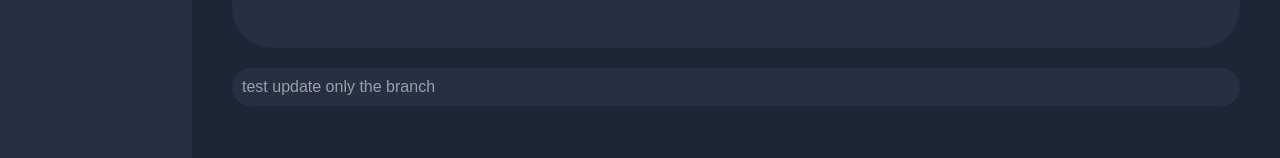
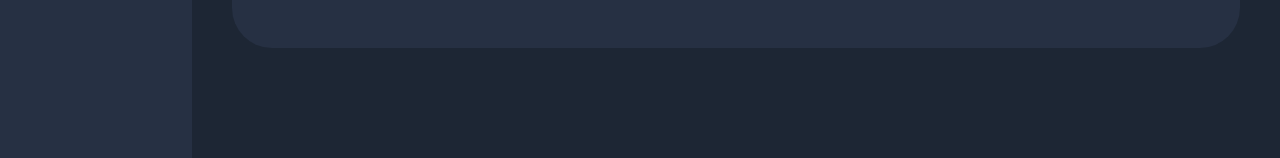
Before and after one commit to carolinmn/Dell-project, a React (Create React App) app in the folder logs_analyzer/: page / in a window 1280 px wide. Shown: the part 513-671 px from the top of the page. Built offline with nearby package versions, Linux system fonts and the light colour scheme.

Commit message:
back change

```diff
--- a/logs_analyzer/src/AdminDashboard/page/AdminHome.js
+++ b/logs_analyzer/src/AdminDashboard/page/AdminHome.js
@@ -38,7 +38,6 @@ const AdminHome = (OpenSidebar, openSidebarToggle) => {
             </a>
           </div>
         </main>
-        <div className="main-content"> test update only the branch</div>
       </div>
     </div>
   );
```
